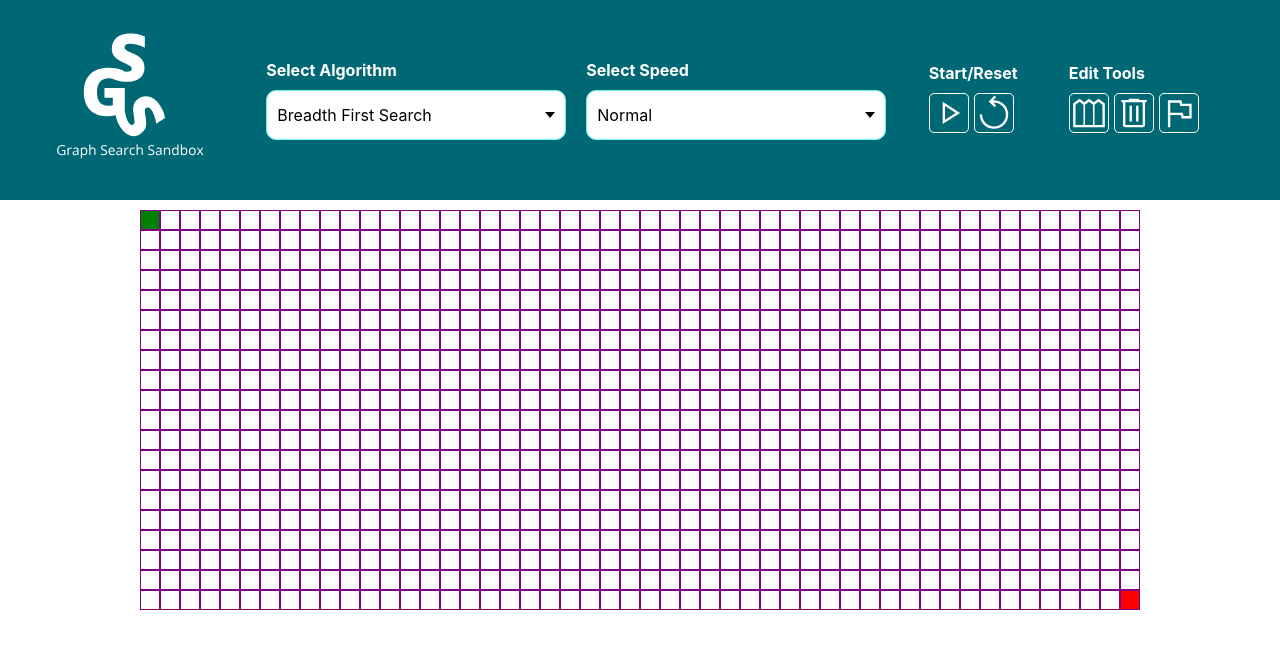
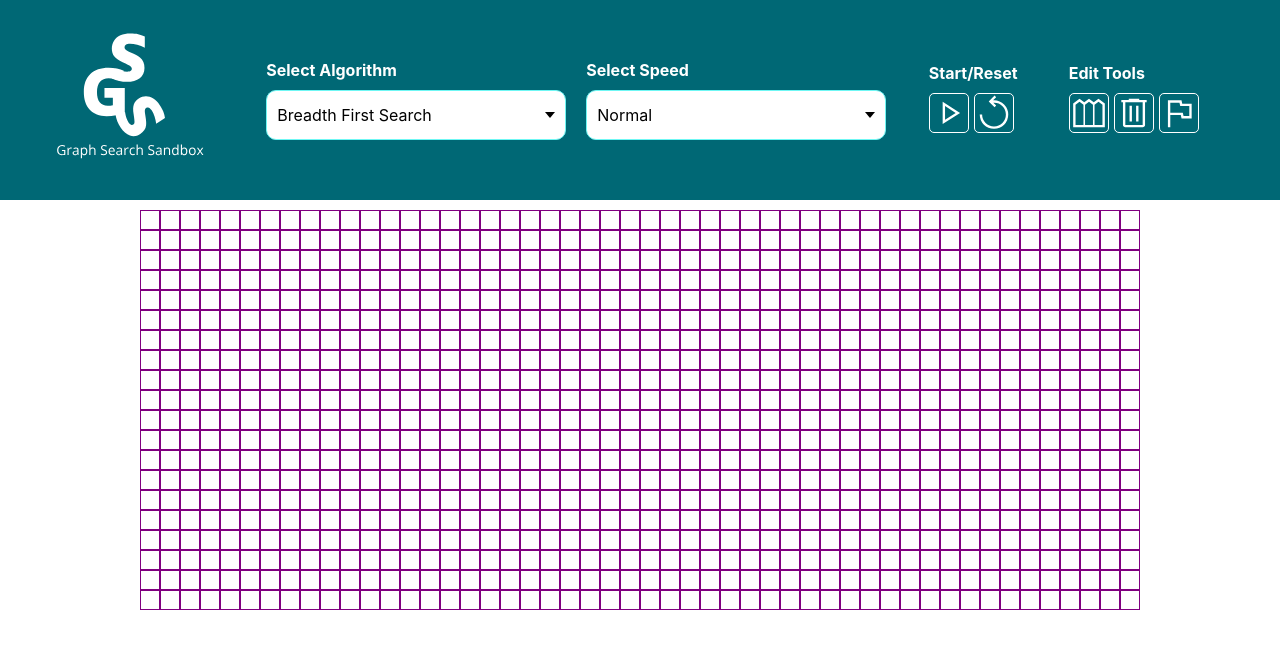
Before and after one commit to Code-Institute-Submissions/SabGibson-pathfinder-sandbox, a React (Create React App) app: page / in a window 1280 px wide. Shown: the top 648 px of the page. Built offline with nearby package versions, Linux system fonts and the light colour scheme.

Commit message:
modified code to use node object instead of id

```diff
--- a/src/App.js
+++ b/src/App.js
@@ -2,7 +2,6 @@ import "./App.css";
 import Pathfinder from "./components/Pathfinder";
 import Navigation from "./components/Navigation/Navigation";
 import { useState } from "react";
-import { useEffect } from "react";
 
 function App() {
   // Define UI states
--- a/src/components/Node/Node.js
+++ b/src/components/Node/Node.js
@@ -1,22 +1,20 @@
 import { useEffect } from "react";
 import { useState } from "react";
 import "./Node.css";
-const Node = (props) => {
-  // extract props
-  const params = props.node;
-  const [isStart, setIsStart] = useState(params.isStart);
-  const [isEnd, setIsEnd] = useState(params.isEnd);
-  const [isWall, setIsWall] = useState(params.isWall);
-  const isVisited = params.isVisited;
-  const xVal = params.xVal;
-  const yVal = params.yVal;
-  const startNode = props.startNode;
-  const endNode = props.endNode;
-  const setMouseIsPressed = props.setMouseIsPressed;
-  const mouseIsPressed = props.mouseIsPressed;
-  const activeTool = props.activeTool;
-  const clearToolSelection = props.clearToolSelection;
-  const endDrag = props.endDrag;
+const Node = ({
+  node,
+  startNode,
+  endNode,
+  activeTool,
+  mouseIsPressed,
+  setMouseIsPressed,
+  endDrag,
+}) => {
+  // Define states
+  const [isStart, setIsStart] = useState(node.isStart);
+  const [isEnd, setIsEnd] = useState(node.isEnd);
+  const [isWall, setIsWall] = useState(node.isWall);
+  const [isVisited, setIsVisited] = useState(node.isVisited);
 
   // Define classes for node classification
   const terminalClass = isStart ? "start" : isEnd ? "end" : "";
@@ -38,11 +36,11 @@ const Node = (props) => {
 
   // startReloadNode sets node isStart state in useEffect hook
   const startReloadNode = () => {
-    setIsStart(startNode === `id-${xVal}-${yVal}`);
+    setIsStart(startNode === node);
   };
   // endReloadNode sets node isEnd state in useEffect hook
   const endReloadNode = () => {
-    setIsEnd(endNode === `id-${xVal}-${yVal}`);
+    setIsEnd(endNode === node);
   };
 
   const placeDeleteWallStart = () => {
@@ -55,7 +53,7 @@ const Node = (props) => {
     }
   };
 
-  const placeDeleteWallOnEnter = () => {
+  const placeDeleteWallOnEnter = (e) => {
     if (mouseIsPressed && activeTool === "make-wall-button") {
       setIsWall(true);
     } else if (mouseIsPressed && activeTool === "delete-wall-button") {
@@ -79,8 +77,6 @@ const Node = (props) => {
     }
   };
 
-  const ondblClick = () => {};
-
   // Return Jsx node component
   return (
     <div
@@ -88,7 +84,7 @@ const Node = (props) => {
       onMouseDown={onMouseDown}
       onMouseEnter={onMouseEnter}
       onMouseUp={onMouseUp}
-      id={`id-${xVal}-${yVal}`}
+      id={`id-${node.xVal}-${node.yVal}`}
     ></div>
   );
 };
--- a/src/components/Pathfinder.js
+++ b/src/components/Pathfinder.js
@@ -12,8 +12,8 @@ const Pathfinder = (props) => {
   // Define React state hooks for grid and mouse input
   const [activeGrid, setActiveGrid] = useState([]);
   const [mouseIsPressed, setMouseIsPressed] = useState([]);
-  const [startNode, setStartNode] = useState("id-0-0");
-  const [endNode, setEndNode] = useState("id-49-19");
+  const [startNode, setStartNode] = useState();
+  const [endNode, setEndNode] = useState();
 
   // unload state varivabels form props
   const activeTool = props.activeTool;
@@ -21,13 +21,14 @@ const Pathfinder = (props) => {
   const clearToolSelection = props.clearToolSelection;
 
   // node object constructor
-  function newNode(col, row) {
+  function nodeObject(col, row) {
     this.xVal = col;
     this.yVal = row;
     this.isStart = startNode === `id-${col}-${row}`;
     this.isEnd = endNode === `id-${col}-${row}`;
     this.isWall = false;
     this.isVisited = false;
+    this.neighbours = [];
   }
 
   // gridInit() function creates 2D array and populates with node objects
@@ -36,7 +37,7 @@ const Pathfinder = (props) => {
     for (let i = 0; i < cols; i++) {
       const currentRow = [];
       for (let j = 0; j < rows; j++) {
-        currentRow.push(new newNode(i, j));
+        currentRow.push(new nodeObject(i, j));
       }
       grid.push(currentRow);
     }
@@ -47,7 +48,6 @@ const Pathfinder = (props) => {
   // Effect hook for init of Pathfinder (gird) component
   useEffect(() => {
     gridInit();
-    // eslint-disable-next-line react-hooks/exhaustive-deps
   }, []);
 
   // Pathfinder methods for interaction with grid
@@ -55,15 +55,19 @@ const Pathfinder = (props) => {
   //setTermialNodes function allows users to set start and end node
   let terminalType = true;
   const setTermialNodes = (e) => {
-    if (activeTool === "place-start-end-button") {
-      if (terminalType) {
-        setStartNode(e.target.id);
-      } else {
-        setEndNode(e.target.id);
-        clearToolSelection();
-      }
-      terminalType = !terminalType;
+    const nodeCoords = e.target.id.split("-");
+    const newGrid = activeGrid.slice();
+    const targetNode = newGrid[nodeCoords[1]][nodeCoords[2]];
+
+    if (activeTool === "place-start-end-button" && terminalType) {
+      targetNode.isStart = true;
+      setStartNode(targetNode);
+    } else if (activeTool === "place-start-end-button") {
+      targetNode.isEnd = true;
+      setEndNode(targetNode);
+      clearToolSelection();
     }
+    terminalType = !terminalType;
   };
 
   const endDrag = () => {
@@ -90,7 +94,6 @@ const Pathfinder = (props) => {
                   setActiveTool={setActiveTool}
                   mouseIsPressed={mouseIsPressed}
                   setMouseIsPressed={setMouseIsPressed}
-                  clearToolSelection={clearToolSelection}
                   endDrag={endDrag}
                 />
               );
```
Also changed, not shown: src/Algorithms/breadthFirstSearch.js.js (+31 -0 lines).
